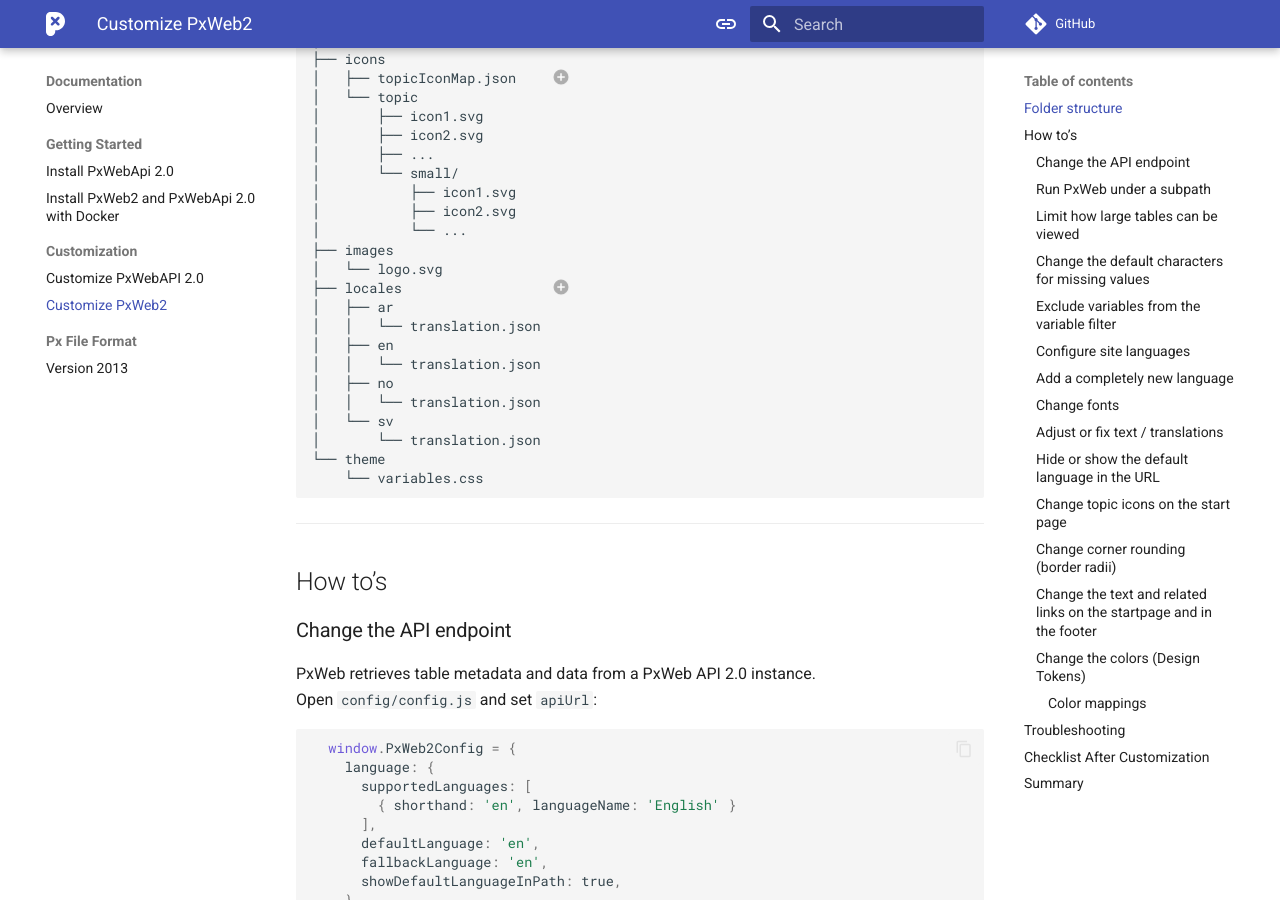
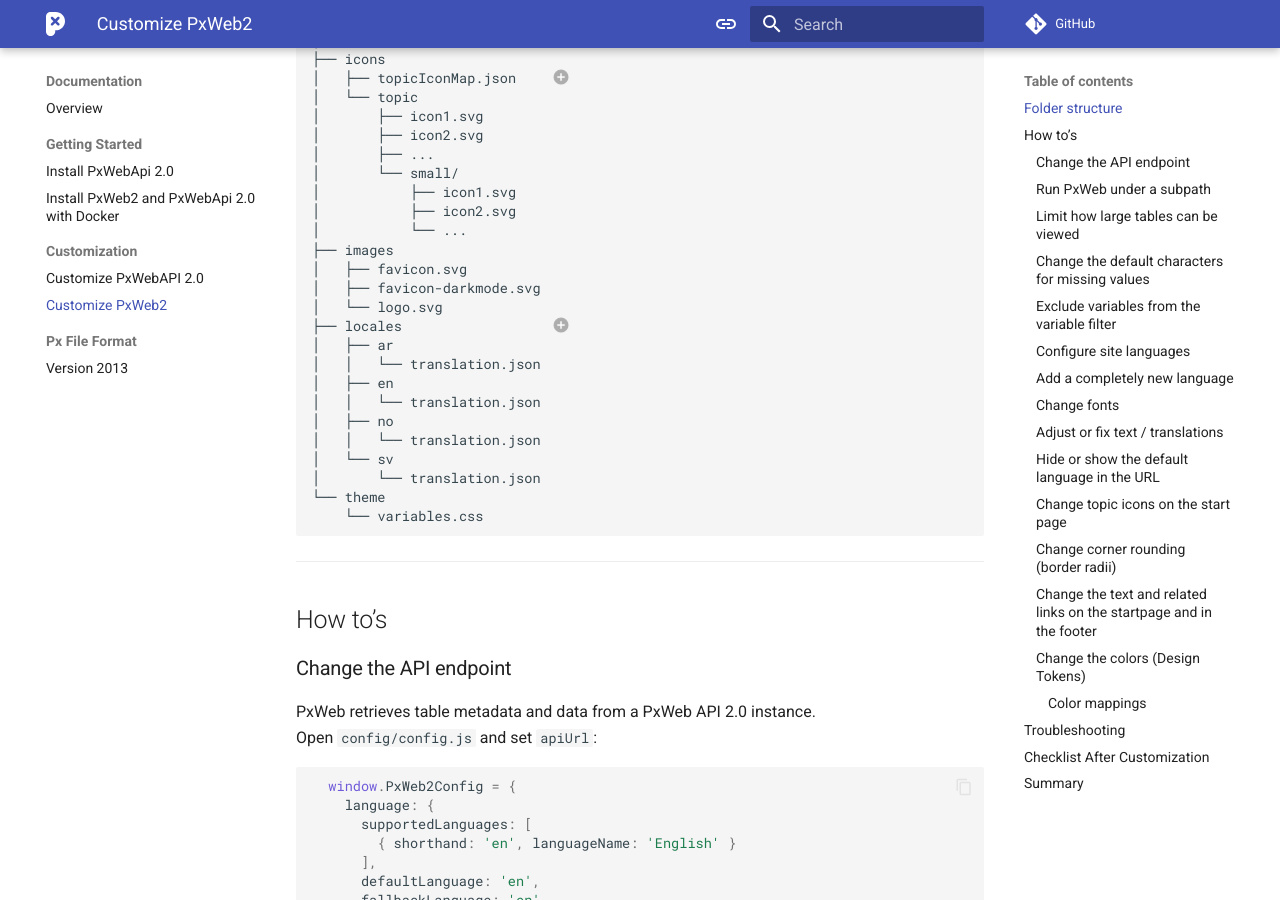
Before and after one commit to PxTools/pxtools.github.io, an MkDocs documentation site: the page built from docs/PxWeb2/documentation/customization.md, in a window 1280 px wide and 900 px high, scrolled down 1220 px. Built offline with MkDocs 1.6.1 and Material for MkDocs 9.7.7, drawn with Linux system fonts in a browser that asks for light colours; comment, search, counter and statistics services are not loaded.

Commit message:
Fixed Mickes comments

```diff
--- a/docs/PxWeb2/documentation/customization.md
+++ b/docs/PxWeb2/documentation/customization.md
@@ -56,6 +56,8 @@
 │           ├── icon2.svg
 │           └── ...
 ├── images
+│   ├── favicon.svg
+│   ├── favicon-darkmode.svg
 │   └── logo.svg
 ├── locales                  # (7)!
 │   ├── ar
```
Also changed, not shown: other parts of docs/PxWeb2/documentation/customization.md (+0 -4 lines).
